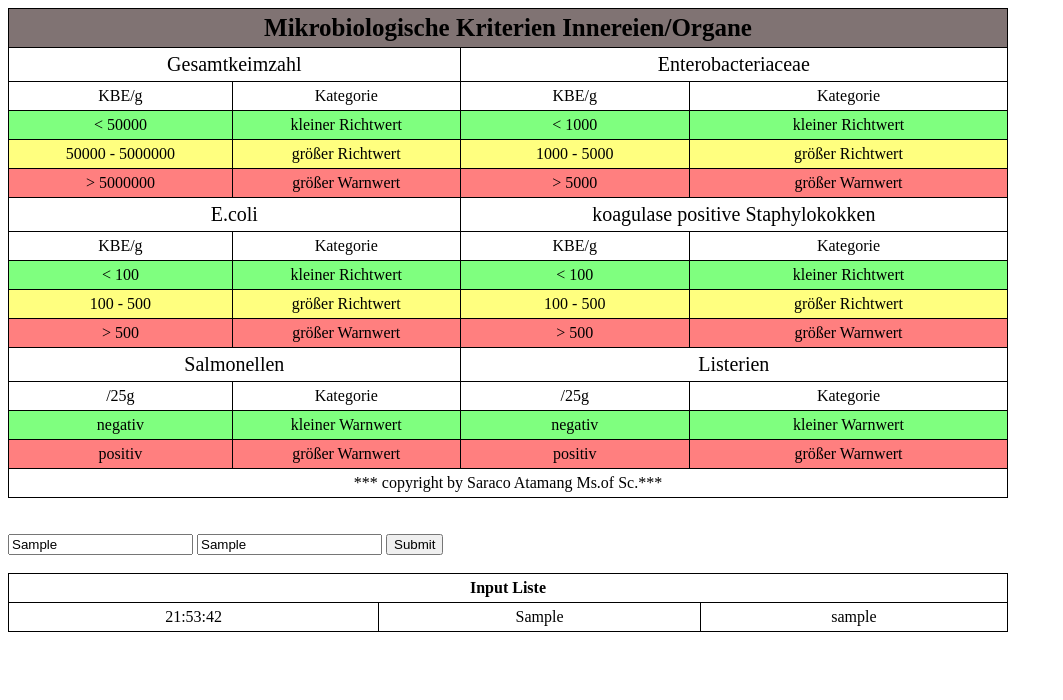
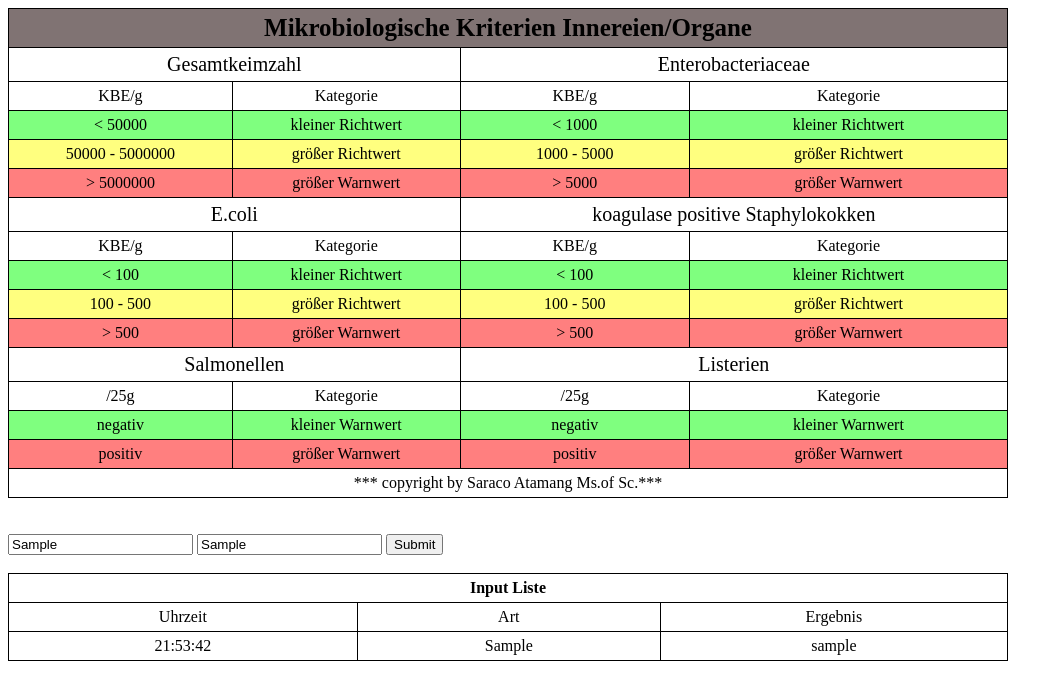
Before and after one commit to Austriana/table, a plain HTML site: page index.html in a window 1280 px wide. Both pictures are taken after typing "Sample", "Sample" into the empty fields and a click on the button "Submit". Shown: the whole page, without its empty margins (0-1063 px from the left). Drawn offline with Linux system fonts and the light colour scheme.

Commit message:
update inputlist

```diff
--- a/index.html
+++ b/index.html
@@ -124,6 +124,11 @@
         <table>
             <thead><th colspan="4" >Input Liste</th></thead>
             <tbody id="inputList">
+                <tr>
+                    <td>Uhrzeit</td>
+                    <td>Art</td>
+                    <td>Ergebnis</td>
+                </tr>
             </tbody>
             <tfoot></tfoot>
         </table>
--- a/script.js
+++ b/script.js
@@ -15,7 +15,7 @@ function farbe(){
     let lightgrey = 'lightgrey';
 
     let inputTable = document.getElementById('inputList');
-    let row = inputTable.insertRow(0);
+    let row = inputTable.insertRow(1);
     let cellOne = row.insertCell(0);
     let cellTwo = row.insertCell(1);
     let cellThree = row.insertCell(2);
```
